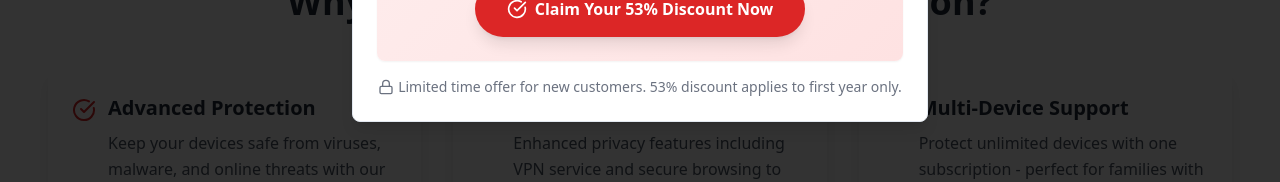
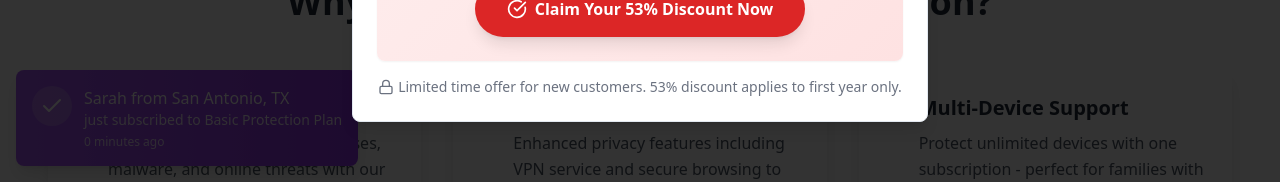
Before and after one commit to UsefADD/creative-popup-portal, a React (Vite) app: page / in a window 1280 px wide. Shown: the part 618-800 px from the top of the page. Built offline with nearby package versions, Linux system fonts and the light colour scheme.

Commit message:
Add fake order notifications
Implement fake order notifications to attract customer attention.

```diff
--- /dev/null
+++ b/src/components/notifications/OrderNotification.tsx
@@ -0,0 +1,113 @@
+
+import { useState, useEffect } from "react";
+import { Check } from "lucide-react";
+
+const US_CITIES = [
+  "New York, NY", "Los Angeles, CA", "Chicago, IL", "Houston, TX",
+  "Phoenix, AZ", "Philadelphia, PA", "San Antonio, TX", "San Diego, CA",
+  "Dallas, TX", "San Jose, CA", "Austin, TX", "Denver, CO", "Boston, MA"
+];
+
+const FIRST_NAMES = [
+  "James", "Emma", "Liam", "Olivia", "Noah", "Ava", "William", "Sophia",
+  "Mason", "Isabella", "Ethan", "Mia", "Michael", "Charlotte", "Alexander",
+  "Sarah", "Daniel", "Emily", "Matthew", "Elizabeth"
+];
+
+interface OrderNotification {
+  name: string;
+  location: string;
+  plan: "yearly" | "lifetime" | "basic";
+  timestamp: Date;
+}
+
+export const OrderNotification = () => {
+  const [notification, setNotification] = useState<OrderNotification | null>(null);
+  const [isVisible, setIsVisible] = useState(false);
+
+  const generateFakeOrder = () => {
+    const firstName = FIRST_NAMES[Math.floor(Math.random() * FIRST_NAMES.length)];
+    const location = US_CITIES[Math.floor(Math.random() * US_CITIES.length)];
+    const plans: Array<"yearly" | "lifetime" | "basic"> = ["yearly", "lifetime", "basic"];
+    const plan = plans[Math.floor(Math.random() * plans.length)];
+
+    return {
+      name: firstName,
+      location,
+      plan,
+      timestamp: new Date()
+    };
+  };
+
+  useEffect(() => {
+    // Generate initial order
+    setNotification(generateFakeOrder());
+
+    // Set up interval for new orders
+    const orderInterval = setInterval(() => {
+      setIsVisible(false);
+      setTimeout(() => {
+        setNotification(generateFakeOrder());
+        setIsVisible(true);
+      }, 500); // Wait for fade out before changing
+    }, 7000);
+
+    // Show initial notification
+    setTimeout(() => setIsVisible(true), 1000);
+
+    return () => clearInterval(orderInterval);
+  }, []);
+
+  if (!notification) return null;
+
+  const getPlanName = (plan: "yearly" | "lifetime" | "basic") => {
+    switch (plan) {
+      case "yearly":
+        return "Annual Protection Plan";
+      case "lifetime":
+        return "Lifetime Price-Lock Plan";
+      case "basic":
+        return "Basic Protection Plan";
+    }
+  };
+
+  const getNotificationStyle = (plan: "yearly" | "lifetime" | "basic") => {
+    switch (plan) {
+      case "yearly":
+        return "from-blue-500 to-blue-600";
+      case "lifetime":
+        return "from-emerald-500 to-emerald-600";
+      case "basic":
+        return "from-purple-500 to-purple-600";
+    }
+  };
+
+  return (
+    <div
+      className={`fixed bottom-4 left-4 transform transition-all duration-500 ease-in-out ${
+        isVisible ? "translate-y-0 opacity-100" : "translate-y-8 opacity-0"
+      }`}
+    >
+      <div className={`rounded-lg shadow-lg p-4 bg-gradient-to-r ${getNotificationStyle(notification.plan)} text-white max-w-md`}>
+        <div className="flex items-start space-x-3">
+          <div className="flex-shrink-0">
+            <div className="w-10 h-10 rounded-full bg-white/20 flex items-center justify-center">
+              <Check className="w-6 h-6 text-white" />
+            </div>
+          </div>
+          <div className="flex-1">
+            <p className="font-medium">
+              {notification.name} from {notification.location}
+            </p>
+            <p className="text-sm text-white/90">
+              just subscribed to {getPlanName(notification.plan)}
+            </p>
+            <p className="text-xs text-white/80 mt-1">
+              {new Date().getMinutes() - notification.timestamp.getMinutes()} minutes ago
+            </p>
+          </div>
+        </div>
+      </div>
+    </div>
+  );
+};
--- a/src/pages/Index.tsx
+++ b/src/pages/Index.tsx
@@ -9,6 +9,7 @@ import { Plans } from "@/components/sections/Plans";
 import { Testimonials } from "@/components/sections/Testimonials";
 import { InteractiveFeatures } from "@/components/sections/InteractiveFeatures";
 import { FAQ } from "@/components/sections/FAQ";
+import { OrderNotification } from "@/components/notifications/OrderNotification";
 
 const features = [
   {
@@ -177,6 +178,8 @@ const Index = () => {
       <Testimonials testimonials={testimonials} />
       <FAQ />
 
+      <OrderNotification />
+
       <footer className="bg-red-600 text-white text-center py-6">
         <p>
           © 2024 McAfee. All rights reserved.{" "}
```
